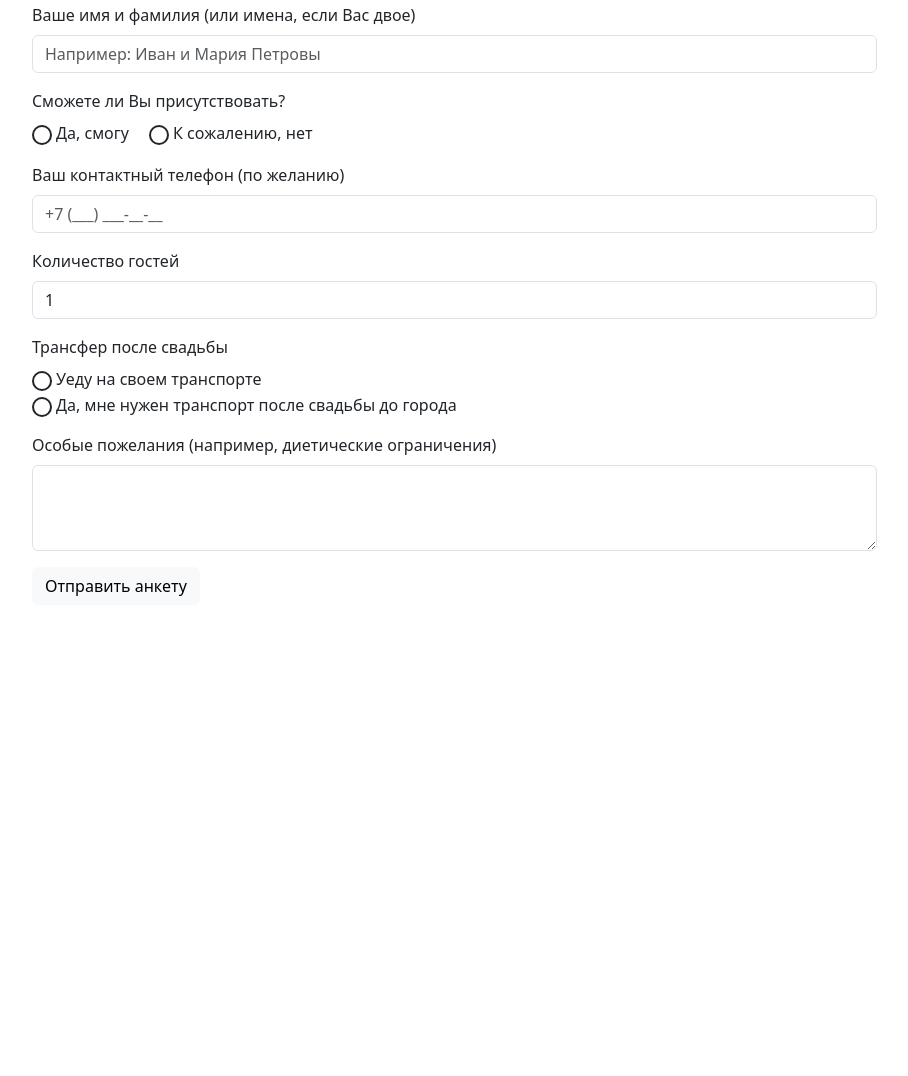
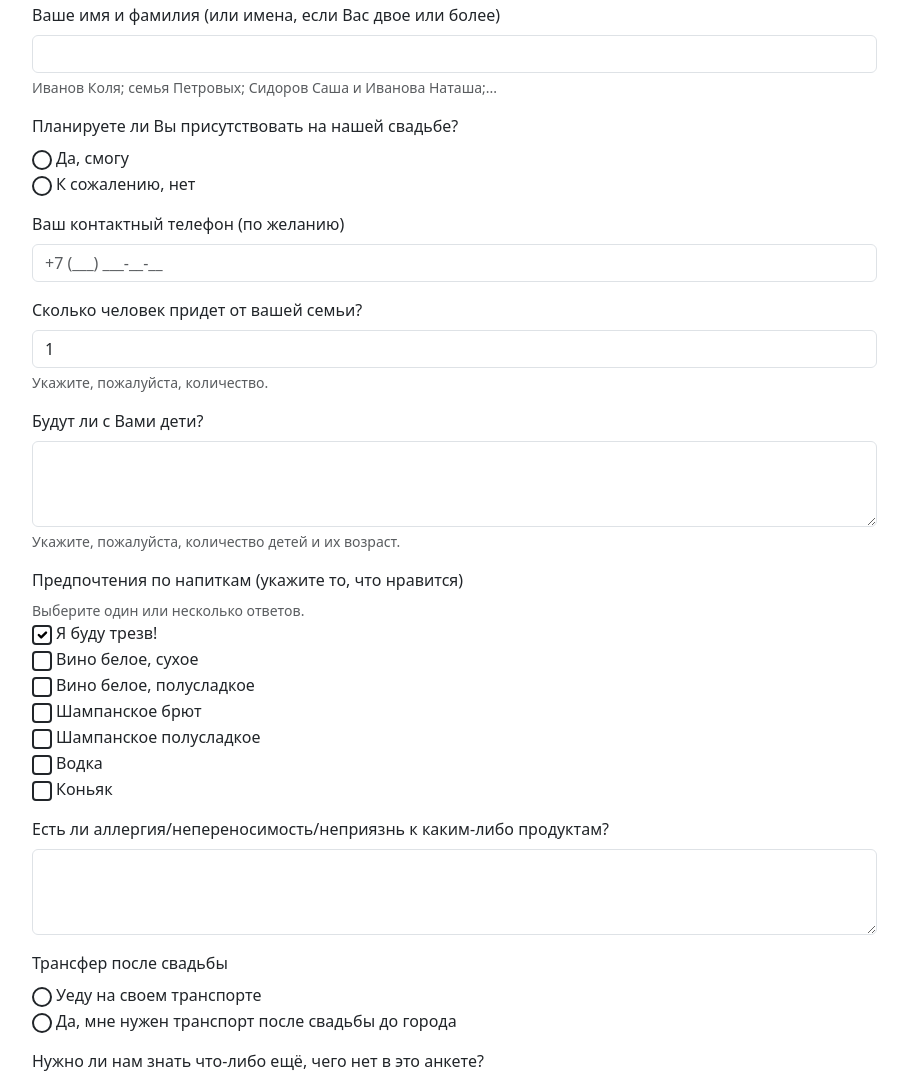
Before and after one commit to ImperatorMarsa/wedding-website, a website built with Vite: page src/index.html in a window 1280 px wide. Shown: the part 4251-5327 px from the top of the page, without its empty margins (185-1093 px from the left). Before the commit the page ends 4928 px from the top, so only its background shows below. Built offline with nearby package versions, Linux system fonts and the light colour scheme.

Commit message:
доработал форму

```diff
--- a/src/index.html
+++ b/src/index.html
@@ -321,27 +321,29 @@
 
                     <div class="mb-3">
                         <label for="guestName" class="form-label">
-                            Ваше имя и фамилия (или имена, если Вас двое)
+                            Ваше имя и фамилия (или имена, если Вас двое или более)
                         </label>
-                        <input type="text" class="form-control" id="guestName" name="Имя" required
-                            placeholder="Например: Иван и Мария Петровы">
+                        <input type="text" class="form-control" id="guestName" name="Имя" required>
                         <div class="invalid-feedback">
                             Пожалуйста, введите Ваше имя и фамилию.
+                        </div>
+                        <div id="guestNameHelp" class="form-text">
+                            Иванов Коля; семья Петровых; Сидоров Саша и Иванова Наташа;...
                         </div>
                     </div>
 
                     <div class="mb-3">
                         <label class="form-label d-block">
-                            Сможете ли Вы присутствовать?
+                            Планируете ли Вы присутствовать на нашей свадьбе?
                         </label>
-                        <div class="form-check form-check-inline">
+                        <div class="form-check">
                             <input class="form-check-input" type="radio" name="Присутствие" id="attendanceYes"
                                 value="Да" required>
                             <label class="form-check-label" for="attendanceYes">
                                 Да, смогу
                             </label>
                         </div>
-                        <div class="form-check form-check-inline">
+                        <div class="form-check">
                             <input class="form-check-input" type="radio" name="Присутствие" id="attendanceNo"
                                 value="Нет">
                             <label class="form-check-label" for="attendanceNo">
@@ -360,13 +362,91 @@
 
                     <div class="mb-3">
                         <label for="guests" class="form-label">
-                            Количество гостей
+                            Сколько человек придет от вашей семьи?
                         </label>
                         <input type="number" class="form-control" id="guests" name="Кол-во гостей" min="1" max="7"
-                            value="1" />
+                            value="1" required>
                         <div class="invalid-feedback">
                             Пожалуйста, укажите количество гостей.
                         </div>
+                        <div id="guestsHelp" class="form-text">
+                            Укажите, пожалуйста, количество.
+                        </div>
+                    </div>
+
+                    <div class="mb-3">
+                        <label for="guests" class="form-label">
+                            Будут ли с Вами дети?
+                        </label>
+                        <textarea class="form-control" id="childrens" name="Дети" rows="3"></textarea>
+                        <div id="childrensHelp" class="form-text">
+                            Укажите, пожалуйста, количество детей и их возраст.
+                        </div>
+                    </div>
+
+                    <div class="mb-3">
+                        <label class="form-label d-block">
+                            Предпочтения по напиткам (укажите то, что нравится)
+                        </label>
+                        <div id="drinkHelp" class="form-text">
+                            Выберите один или несколько ответов.
+                        </div>
+                        <div class="form-check">
+                            <input class="form-check-input" type="checkbox" name="Напитки" id="drink-vine-dry"
+                                value="Я буду трезв!" checked>
+                            <label class="form-check-label" for="drink-vine-dry">
+                                Я буду трезв!
+                            </label>
+                        </div>
+                        <div class="form-check">
+                            <input class="form-check-input" type="checkbox" name="Напитки" id="drink-vine-dry"
+                                value="Вино белое, сухое">
+                            <label class="form-check-label" for="drink-vine-dry">
+                                Вино белое, сухое
+                            </label>
+                        </div>
+                        <div class="form-check">
+                            <input class="form-check-input" type="checkbox" name="Напитки" id="drink-vine-sweet"
+                                value="Вино белое, полусладкое">
+                            <label class="form-check-label" for="drink-vine-sweet">
+                                Вино белое, полусладкое
+                            </label>
+                        </div>
+                        <div class="form-check">
+                            <input class="form-check-input" type="checkbox" name="Напитки" id="drink-champagne-dry"
+                                value="Шампанское брют">
+                            <label class="form-check-label" for="drink-champagne-dry">
+                                Шампанское брют
+                            </label>
+                        </div>
+                        <div class="form-check">
+                            <input class="form-check-input" type="checkbox" name="Напитки" id="drink-champagne-sweet"
+                                value="Шампанское полусладкое">
+                            <label class="form-check-label" for="drink-champagne-sweet">
+                                Шампанское полусладкое
+                            </label>
+                        </div>
+                        <div class="form-check">
+                            <input class="form-check-input" type="checkbox" name="Напитки" id="drink-vodka"
+                                value="Водка">
+                            <label class="form-check-label" for="drink-vodka">
+                                Водка
+                            </label>
+                        </div>
+                        <div class="form-check">
+                            <input class="form-check-input" type="checkbox" name="Напитки" id="drink-skotch"
+                                value="Коньяк">
+                            <label class="form-check-label" for="drink-skotch">
+                                Коньяк
+                            </label>
+                        </div>
+                    </div>
+
+                    <div class="mb-3">
+                        <label for="allergies" class="form-label">
+                            Есть ли аллергия/непереносимость/неприязнь к каким-либо продуктам?
+                        </label>
+                        <textarea class="form-control" id="allergies" name="Алергия" rows="3" required></textarea>
                     </div>
 
                     <div class="mb-3">
@@ -391,10 +471,12 @@
 
                     <div class="mb-3">
                         <label for="specialRequests" class="form-label">
-                            Особые пожелания (например, диетические
-                            ограничения)
+                            Нужно ли нам знать что-либо ещё, чего нет в это анкете?
                         </label>
                         <textarea class="form-control" id="specialRequests" name="Пожелания" rows="3"></textarea>
+                        <div id="specialRequestsHelp" class="form-text">
+                            Напишите, и мы постараемся это учесть.
+                        </div>
                     </div>
 
                     <button type="submit" class="btn btn-light" id="submitButton">
```
